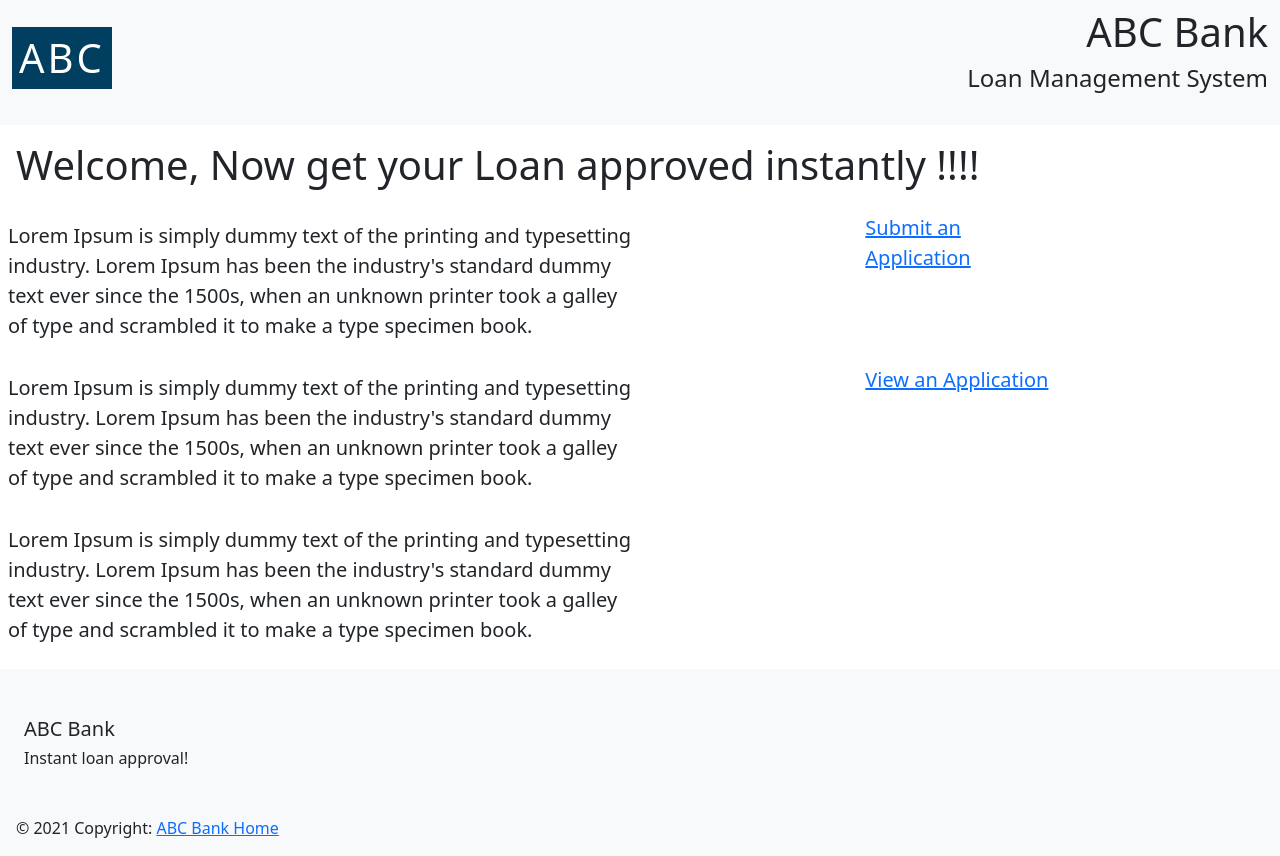
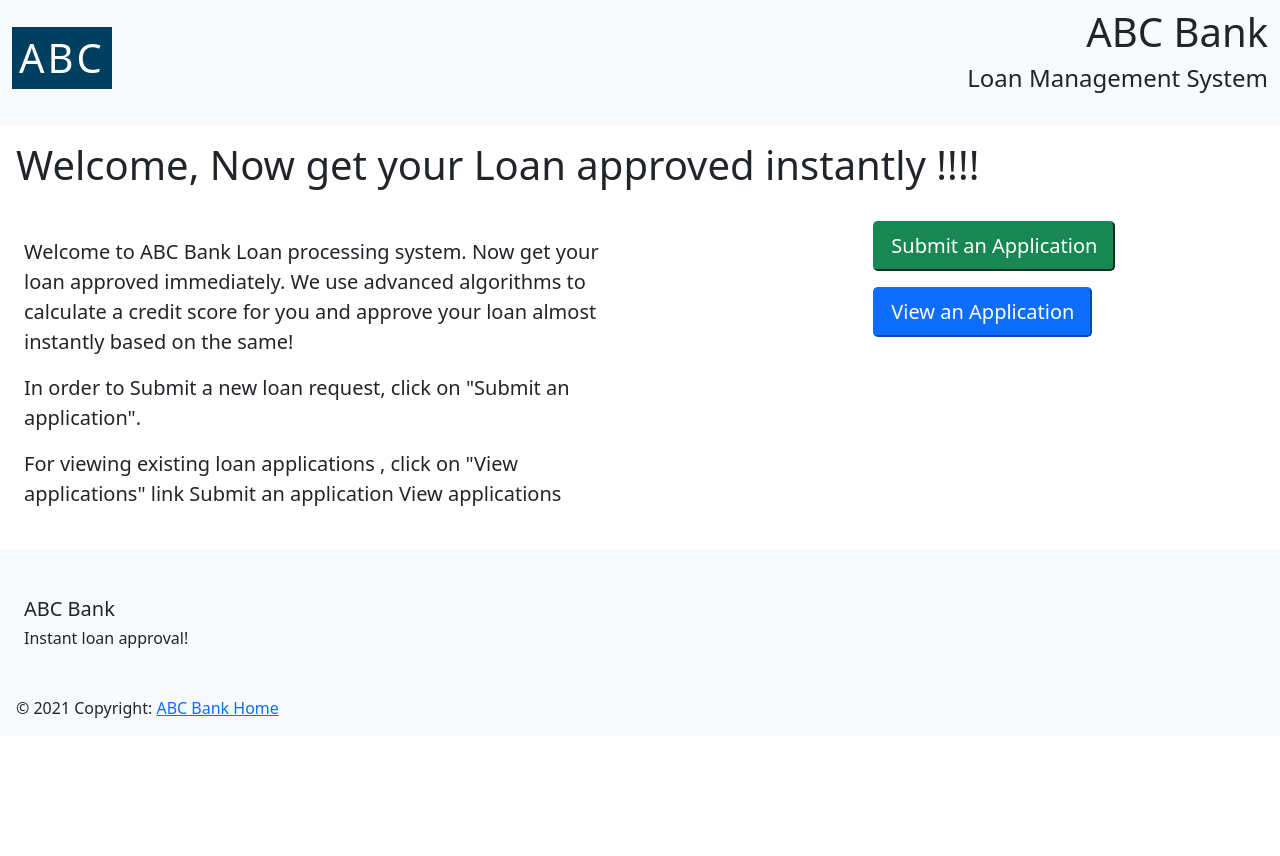
Before and after one commit to sss-sharp1331/loan-app, an Angular app: page / in a window 1280 px wide. After the commit the page ends 800 px from the top, so only its background shows below. Built offline with nearby package versions, Linux system fonts and the light colour scheme.

Commit message:
Minor fix and Styling

```diff
--- a/src/app/app.component.html
+++ b/src/app/app.component.html
@@ -1,3 +1,3 @@
 <app-header></app-header>
-<router-outlet></router-outlet>
+<router-outlet style="padding:auto;"></router-outlet>
 <app-footer></app-footer>
--- a/src/app/application-details/application-details.component.html
+++ b/src/app/application-details/application-details.component.html
@@ -15,11 +15,11 @@
                 </tr>
                 <tr>
                     <td>Score</td>
-                    <td><i>Score</i></td>
+                    <td><i>{{applicationDetails['credScore']}}</i></td>
                 </tr>
                 <tr>
                     <td>Decline Reason</td>
-                    <td><i>Decline Reason</i></td>
+                    <td><i>{{applicationDetails['reason']}}</i></td>
 
                 </tr>
             </tbody>
--- a/src/app/home/home.component.html
+++ b/src/app/home/home.component.html
@@ -2,36 +2,33 @@
 
 <div class="container-fluid">
   <div class="row">
-    <div class="col-6 p-2">
-    <p class="fs-5">
-    Lorem Ipsum is simply dummy text of the printing and typesetting industry. Lorem Ipsum has been the industry's standard dummy text ever since the 1500s, when an unknown printer took a galley of type and scrambled it to make a type specimen book.
-    </p>
+    <div class="col-6 p-4">
+      <p class="fs-5">
+        Welcome to ABC Bank Loan processing system. Now get your loan approved immediately. We use advanced algorithms
+        to calculate a credit score for you and approve your loan almost instantly based on the same!
+      </p>
+      <p class="fs-5">
+        In order to Submit a new loan request, click on "Submit an application".
+      </p>
+      <p class="fs-5">
+        For viewing existing loan applications , click on "View applications" link
+        Submit an application View applications
+      </p>
     </div>
-    <div class="col-2">
-    </div>
-    <div class="col-2 fs-5">
-      <a routerLink="submit-application">Submit an Application</a>
-    </div>
-  </div>
+    <div class="col-2"></div>
+    <div class="col-4">
+      <div class="row p-2">
+        <div class="col-12">
+          <button class="btn-lg btn-success" routerLink="submit-application">Submit an Application</button>
+        </div>
 
-  <div class="row">
-    <div class="col-6 p-2">
-    <p class="fs-5">
-    Lorem Ipsum is simply dummy text of the printing and typesetting industry. Lorem Ipsum has been the industry's standard dummy text ever since the 1500s, when an unknown printer took a galley of type and scrambled it to make a type specimen book.
-    </p>
-    </div>
-    <div class="col-2">
-    </div>
-    <div class="col-2 fs-5">
-     <a routerLink="view-application">View an Application</a>
-    </div>
-  </div>
+      </div>
+      <div class="row p-2">
+        <div class="col-12">
+          <button class="btn-lg btn-primary" routerLink="view-application">View an Application</button>
+        </div>
+      </div>
 
-  <div class="row">
-    <div class="col-6 p-2">
-    <p class="fs-5">
-    Lorem Ipsum is simply dummy text of the printing and typesetting industry. Lorem Ipsum has been the industry's standard dummy text ever since the 1500s, when an unknown printer took a galley of type and scrambled it to make a type specimen book.
-    </p>
     </div>
   </div>
 </div>
--- a/src/app/home/home.component.ts
+++ b/src/app/home/home.component.ts
@@ -10,7 +10,11 @@ import { ToastrService } from 'ngx-toastr';
 export class HomeComponent implements OnInit {
 
   constructor(private toastr :ToastrService) {
-    if(history.state.success==="OK"){this.showToastr();history.state.success=undefined}
+
+    if(history.state.success==="OK"){this.showToastr();
+      let p = history.state
+      p.success = undefined
+      history.replaceState(p,"")}
   }
 
   ngOnInit(): void {
--- a/src/index.html
+++ b/src/index.html
@@ -11,7 +11,7 @@
   <!-- JavaScript Bundle with Popper -->
   <script src="https://cdn.jsdelivr.net/npm/bootstrap@5.0.2/dist/js/bootstrap.bundle.min.js" integrity="sha384-MrcW6ZMFYlzcLA8Nl+NtUVF0sA7MsXsP1UyJoMp4YLEuNSfAP+JcXn/tWtIaxVXM" crossorigin="anonymous"></script>
 </head>
-<body style="max-width:100%;overflow-x:hidden;">
-  <app-root></app-root>
+<body style="height: 100%;">
+  <app-root  ></app-root>
 </body>
 </html>
```
